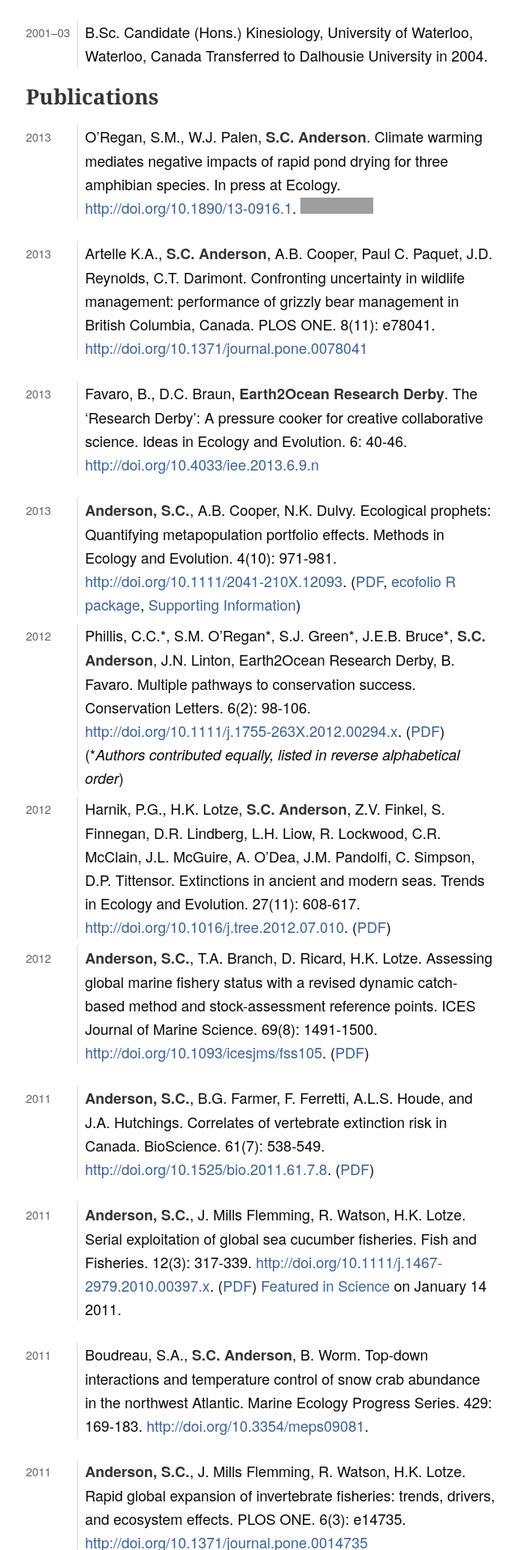
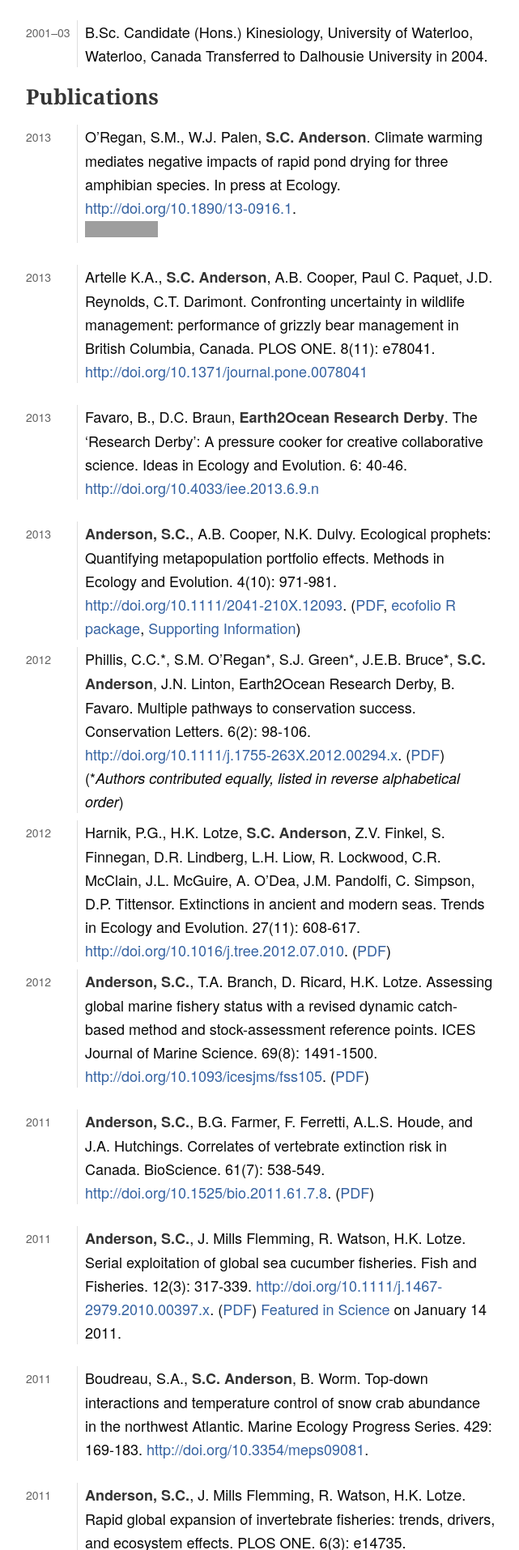
Before and after one commit to seananderson/seananderson.ca, a Jekyll site: the page built from cv.html, in a window 1280 px wide. Shown: the part 912-2826 px from the top of the page at 81% size, without its empty margins (318-959 px from the left). Built offline with Jekyll 4.4.1, drawn with Linux system fonts in a browser that asks for light colours; Markdown is read by kramdown in place of the engine named in the settings; comment, search, counter and statistics services are not loaded; grey boxes are pictures that could not be loaded.

Commit message:
Add line break before F1000 badge

```diff
--- a/AndersonCV.txt
+++ b/AndersonCV.txt
@@ -42,7 +42,8 @@ Publications
 2013
 :   O'Regan, S.M., W.J. Palen, **S.C. Anderson**. Climate warming
     mediates negative impacts of rapid pond drying for three amphibian
-    species. In press at Ecology. <http://doi.org/10.1890/13-0916.1>.
+    species. In press at Ecology. <http://doi.org/10.1890/13-0916.1>.\
+
     <!--<div class='altmetric-embed' data-badge-type='1' data-doi="10.1890/13-0916.1"></div>-->
     <a href="http://f1000.com/prime/718158688?bd=1" target="_blank"><img
      src="http://cdn.f1000.com.s3.amazonaws.com/images/badges/badgef1000.gif"
--- a/cv.html
+++ b/cv.html
@@ -22,7 +22,7 @@ title: seananderson.ca
 <h1 id="publications">Publications</h1>
 <dl>
 <dt>2013</dt>
-<dd><p>O’Regan, S.M., W.J. Palen, <strong>S.C. Anderson</strong>. Climate warming mediates negative impacts of rapid pond drying for three amphibian species. In press at Ecology. <a href="http://doi.org/10.1890/13-0916.1">http://doi.org/10.1890/13-0916.1</a>. <!--<div class='altmetric-embed' data-badge-type='1' data-doi="10.1890/13-0916.1"></div>--> <a href="http://f1000.com/prime/718158688?bd=1" target="_blank"><img
+<dd><p>O’Regan, S.M., W.J. Palen, <strong>S.C. Anderson</strong>. Climate warming mediates negative impacts of rapid pond drying for three amphibian species. In press at Ecology. <a href="http://doi.org/10.1890/13-0916.1">http://doi.org/10.1890/13-0916.1</a>.<br /> <!--<div class='altmetric-embed' data-badge-type='1' data-doi="10.1890/13-0916.1"></div>--> <a href="http://f1000.com/prime/718158688?bd=1" target="_blank"><img
  src="http://cdn.f1000.com.s3.amazonaws.com/images/badges/badgef1000.gif"
  alt="Access the recommendation on F1000Prime" id="bg" /></a></p>
 </dd>
```
Also changed, not shown: cv-pandoc.md (+1 -1 lines).
